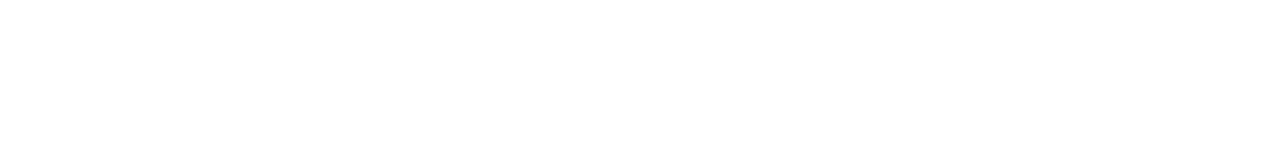
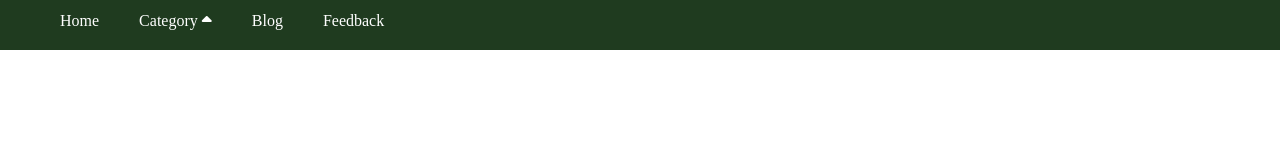
Before and after one commit to Theara123422/Cambodia-Tour, a plain HTML site: page index.html in a window 1280 px wide. Drawn offline with Linux system fonts and the light colour scheme; a web font is replaced by a local one.

Commit message:
Finished Navbar

```diff
--- a/index.html
+++ b/index.html
@@ -10,6 +10,22 @@
     <title>Cambodia-Tour</title>
 </head>
 <body>
-
+    <!-- navbar section -->
+    <div class="navbar-container">
+        <ul class="navbar-menu">
+            <li><a href="#">Home</a></li>
+            <li>
+                <a href="#">Category <i class="fa-solid fa-caret-up"></i></a>
+                <ul class="dropdown">
+                    <li><a href="#">Foods</a></li>
+                    <li><a href="#">Places</a></li>
+                    <li><a href="#">Desserts</a></li>
+                </ul>
+            </li>
+            <li><a href="#">Blog</a></li>
+            <li><a href="#">Feedback</a></li>
+        </ul>
+    </div>
+    <!-- navbar section -->
 </body>
 </html>
--- a/styles/main.css
+++ b/styles/main.css
@@ -6,4 +6,51 @@
 :root{
     --title-font : "Koulen";
     --content-font : "Battambang";
+    --navbar-background : #1F3B1F;
 }
+.navbar-container{
+    width: 100%;
+    height: 50px;
+    background-color: var(--navbar-background);
+    font-family: var(--content-font);
+}
+.navbar-container .navbar-menu{
+    display: flex;
+    list-style: none;
+}
+.navbar-menu li{
+    padding: 12px 20px;
+    position: relative;
+}
+.navbar-menu li a{
+    color: white;
+    text-decoration: none;
+}
+.dropdown{
+    list-style: none;
+    position: absolute;
+    background-color: var(--navbar-background);
+    left: 0%;
+    top: 95%;
+    padding: 0;
+    height: 0;
+    transition: 0.4s;
+}
+.dropdown li {
+    display: block;
+    padding: 10px 30px 10px 36px;
+}
+.dropdown li:hover{
+    background-color: rgba(152, 149, 149, 0.295);
+}
+.navbar-menu li i{
+    transition: 0.3s;
+}
+.navbar-menu li:hover i{
+    transform: rotate(180deg);
+    transition: 0.3s;
+}
+.navbar-menu li:hover .dropdown{
+    height: 150px;
+    transition: 0.4s;
+}
```
